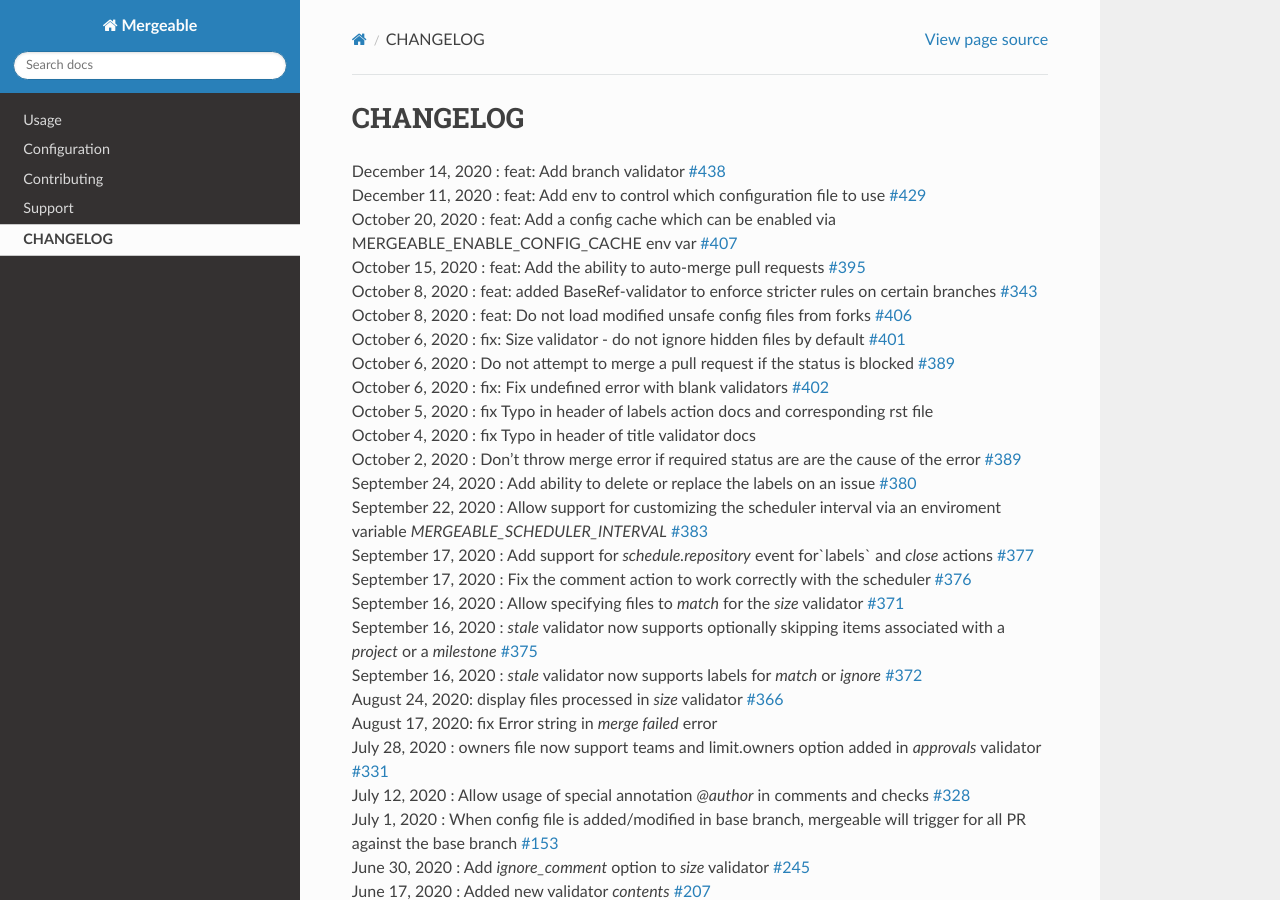
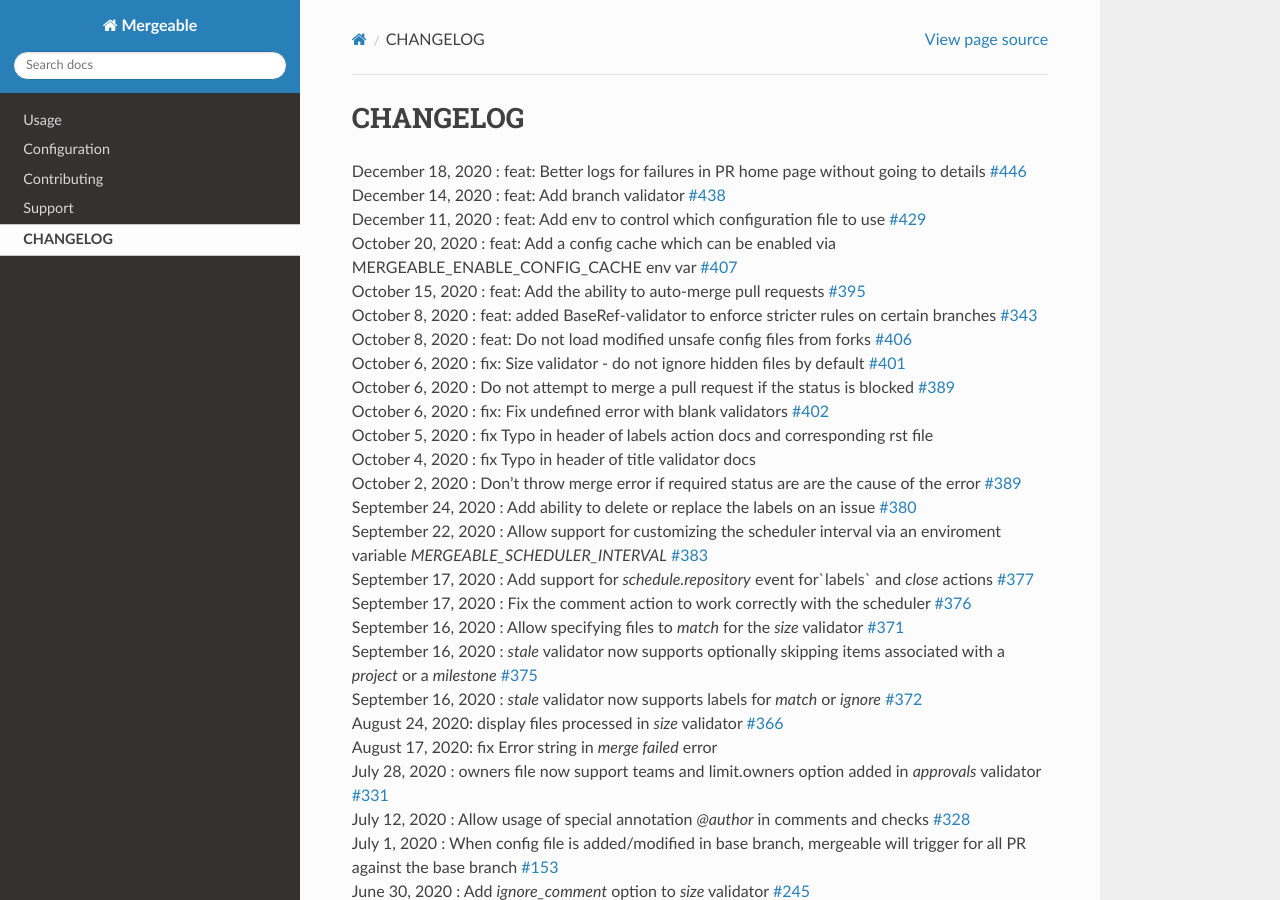
Before and after one commit to mergeability/mergeable, a Sphinx documentation site: the page built from docs/changelog.rst, in a window 1280 px wide and 900 px high. Built offline with Sphinx 7.4.7 and the Read the Docs theme 2.0.0, drawn with Linux system fonts in a browser that asks for light colours; pages that are not in the unit, such as notebooks, are missing from menus.

Commit message:
better logs for failures

```diff
--- a/docs/changelog.rst
+++ b/docs/changelog.rst
@@ -2,6 +2,7 @@
 =====================================
 
 
+| December 18, 2020 : feat: Better logs for failures in PR home page without going to details `#446 <https://github.com/mergeability/mergeable/issues/446>`_
 | December 14, 2020 : feat: Add branch validator `#438 <https://github.com/mergeability/mergeable/issues/438>`_
 | December 11, 2020 : feat: Add env to control which configuration file to use `#429 <https://github.com/mergeability/mergeable/issues/429>`_
 | October 20, 2020 : feat: Add a config cache which can be enabled via MERGEABLE_ENABLE_CONFIG_CACHE env var `#407 <https://github.com/mergeability/mergeable/issues/407>`_
```
